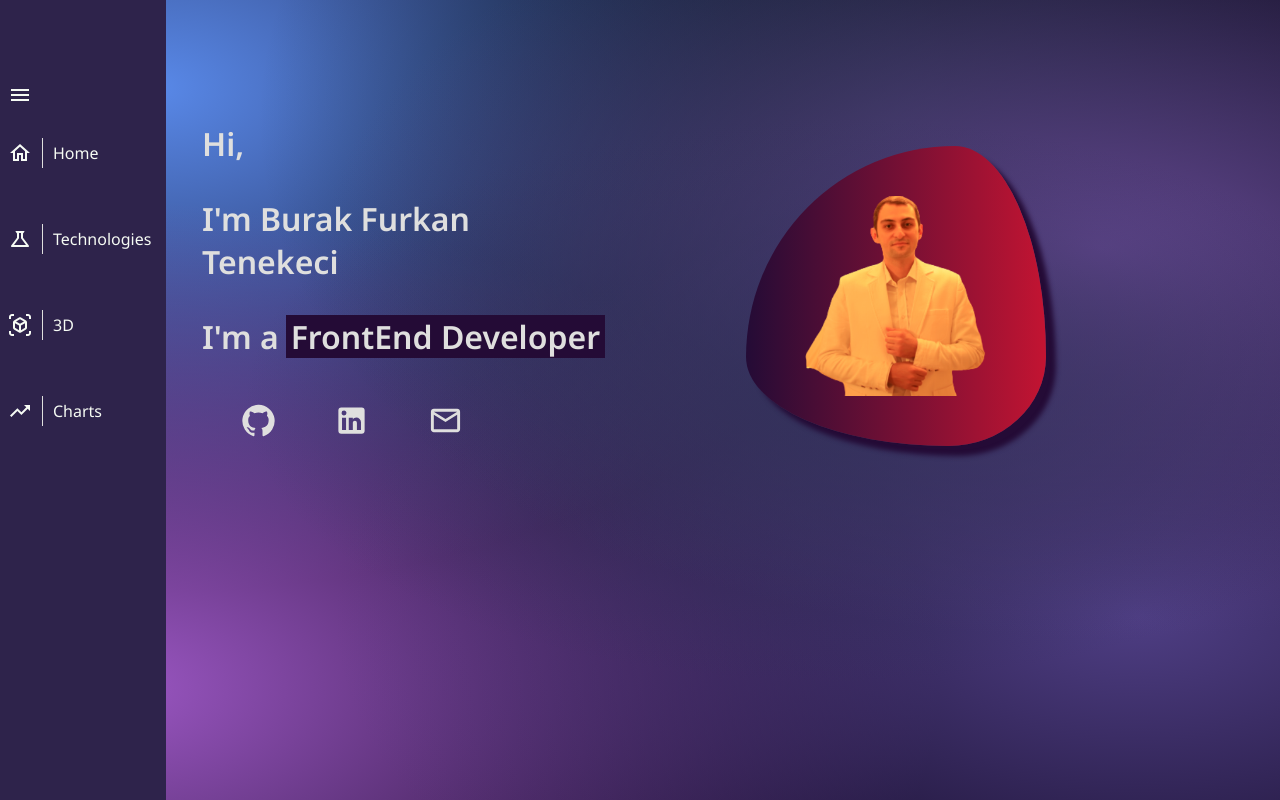
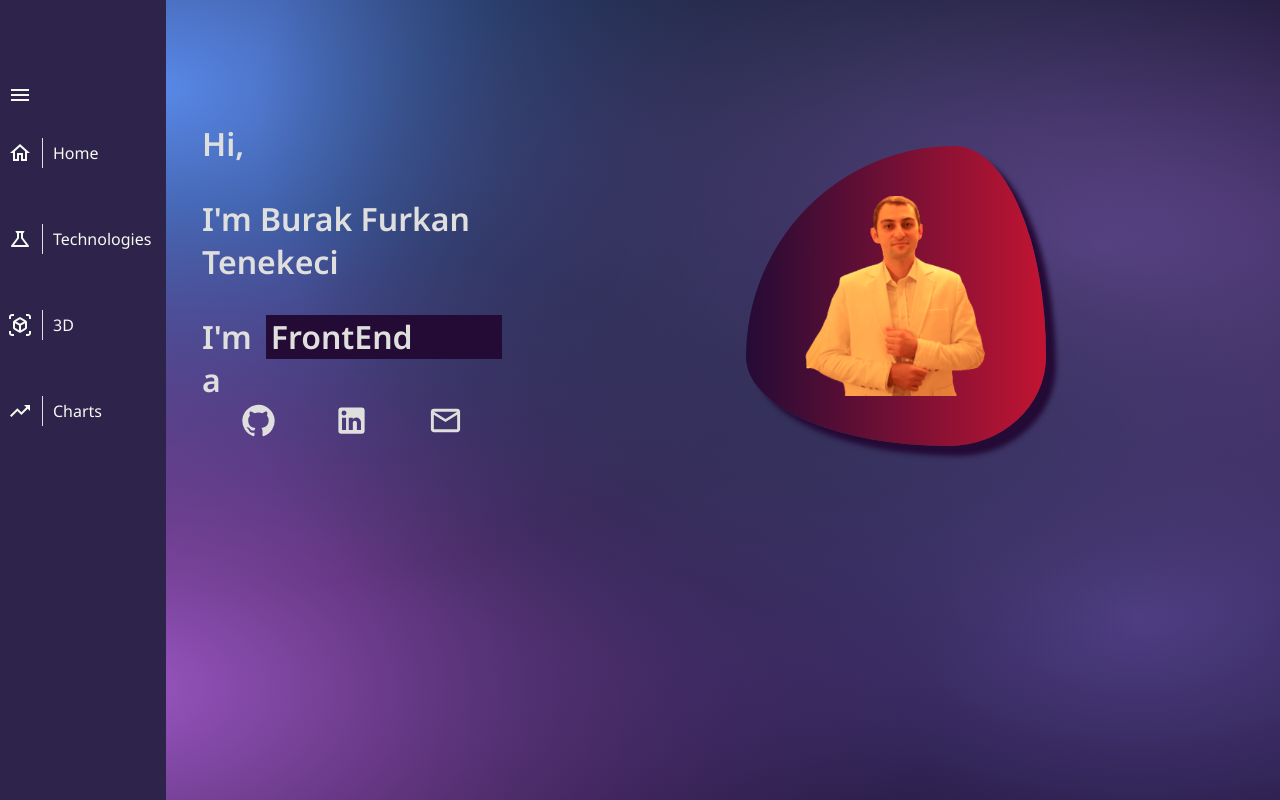
Before and after one commit to BurakFurkan/portfolio, a React (Create React App) app: page / in a window 1280 px wide. Shown: the top 800 px of the page. Built offline with nearby package versions, Linux system fonts and the light colour scheme.

Commit message:
bugs fixed

```diff
--- a/src/components/PageComponents/Home/MainText.js
+++ b/src/components/PageComponents/Home/MainText.js
@@ -99,7 +99,7 @@ const TextAnimationSmall = keyframes`
 `;
 
 const StyledP = styled.p`
-  width: 600px;
+  width: 300px;
   display: flex;
   justify-content: flex-start;
   align-items: space-evenly;
--- a/src/index.css
+++ b/src/index.css
@@ -1,10 +1,8 @@
 html{
   scroll-behavior:smooth;
-  height: 100vh;
-  width: 100vw;
   padding: 0;
   margin:0;
-  overflow:hidden;
+
 }
 
 html:focus-within {
```
